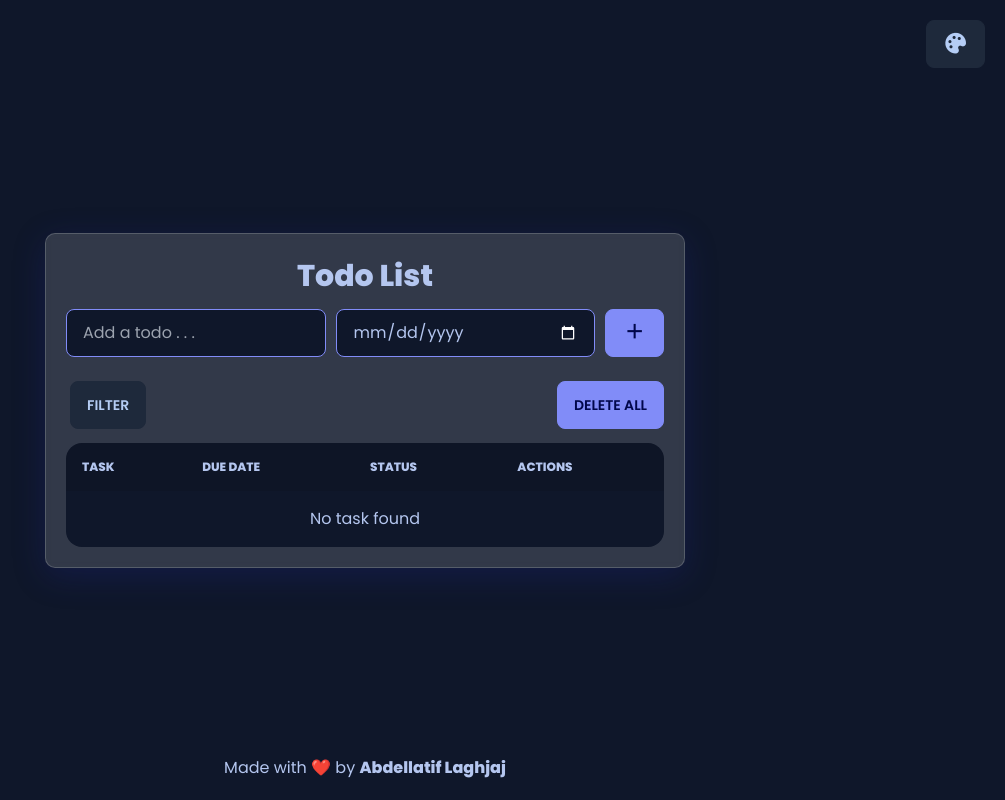
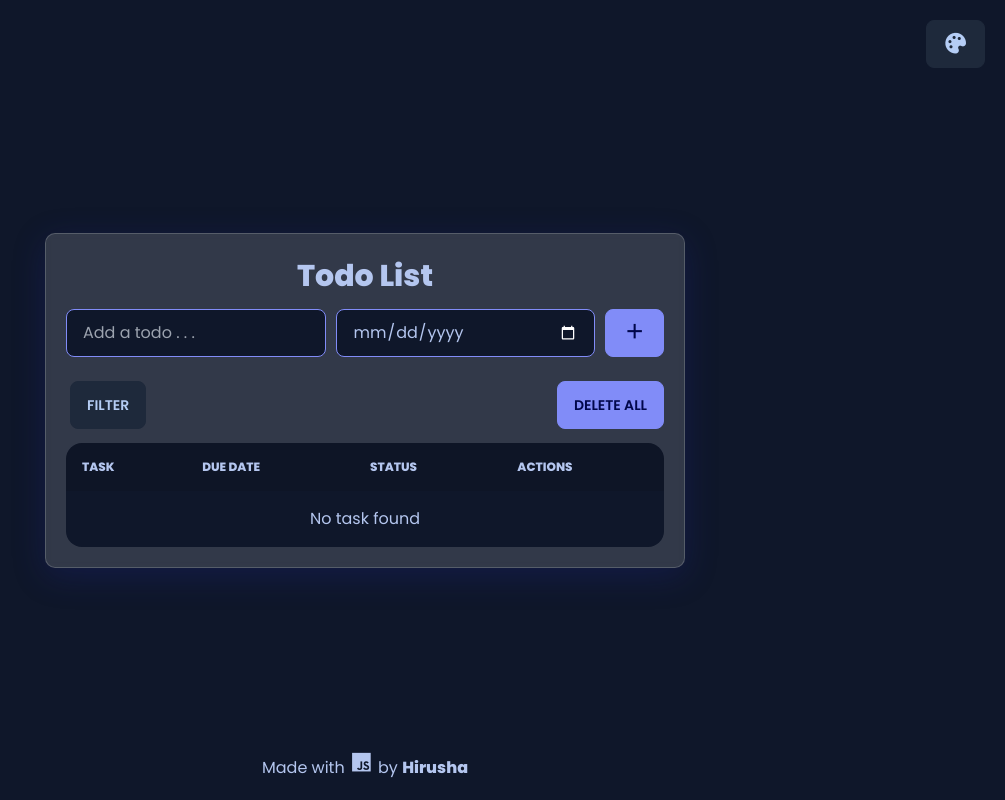
Before and after one commit to abdellatif-laghjaj/todo-list, a plain HTML site: page index.html in a window 1280 px wide. Shown: the whole page, without its empty margins (275-1280 px from the left). Drawn offline with nearby package versions, Linux system fonts and the light colour scheme.

Commit message:
Update README.md and index.html to reflect author changes and improve documentation clarity

```diff
--- a/index.html
+++ b/index.html
@@ -20,10 +20,10 @@
 </head>
 <body>
 
-    <!-- Copyright -->
+    <!-- Copyright statement by author -->
     <footer>
         <div class="author-text">
-            <p>Made with ❤️ by <a href="https://github.com/abdellatif-laghjaj" target="_blank"><b>Abdellatif Laghjaj</b></a></p>
+            <p>Made with <i class="bx bxl-javascript bx-sm"></i> by <a href="https://github.com/HirushaUthsara" target="_blank"><b>Hirusha</b></a></p>
         </div>
     </footer>
 
```
Also changed, not shown: README.md.
